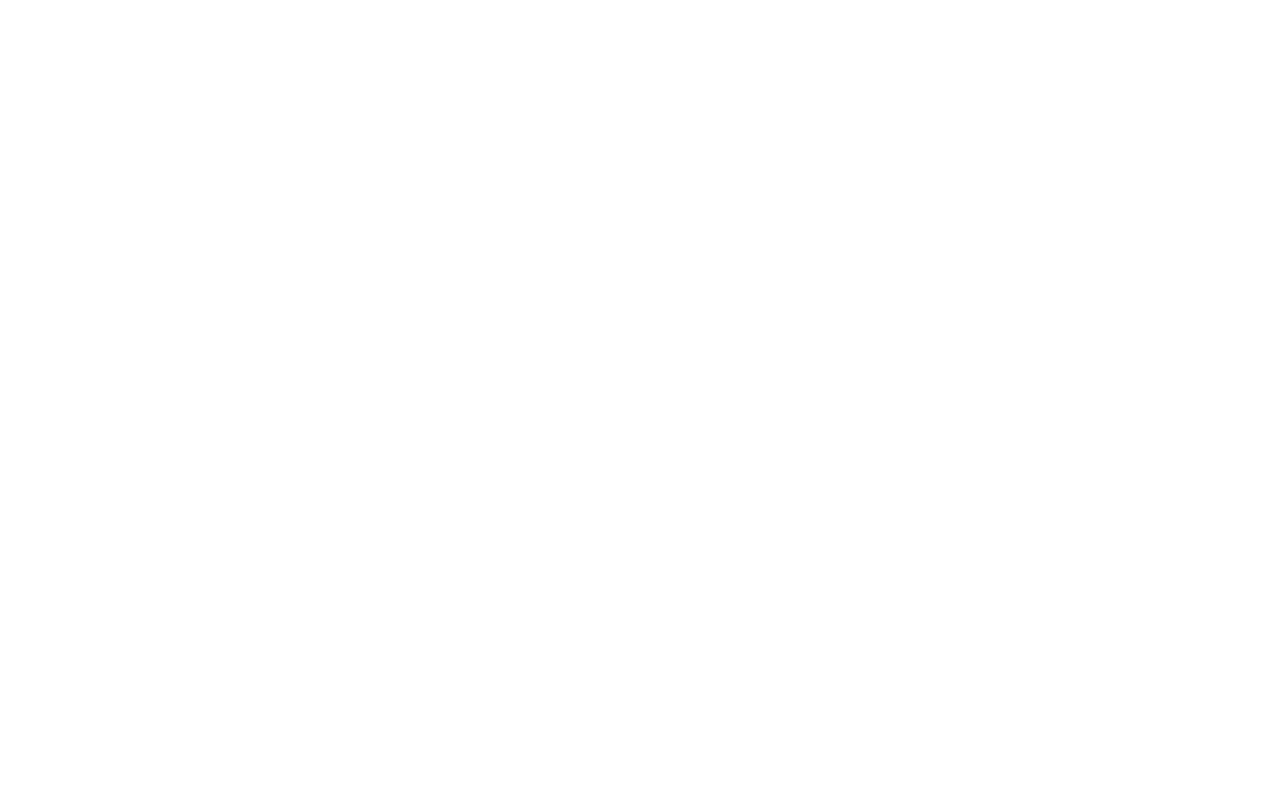
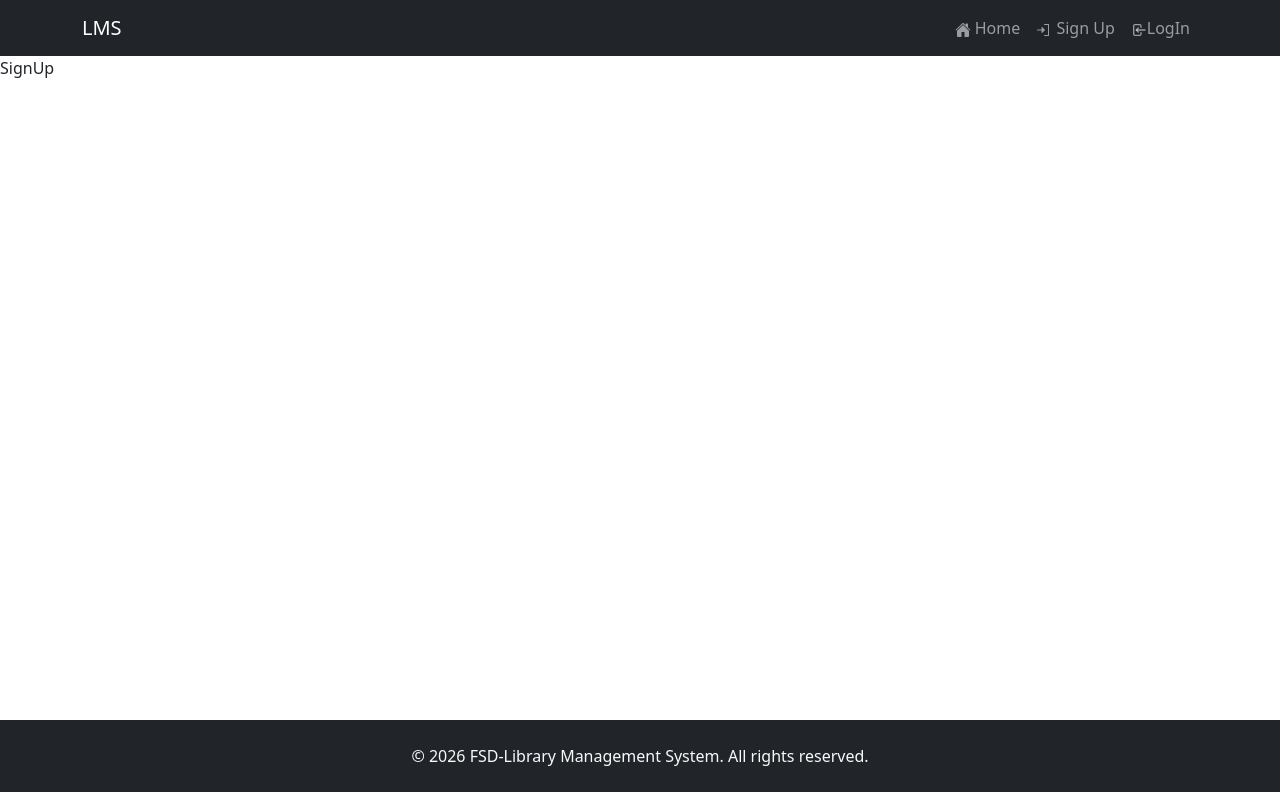
Before and after one commit to binayamoktan26/FSD-Library-Management-System, a React (Vite) app in the folder online_fe_lms/: page /signup in a window 1280 px wide. Before the commit this address had no page. Built offline with nearby package versions, Linux system fonts and the light colour scheme.

Commit message:
basic layout complete

```diff
--- a/online_fe_lms/src/components/layouts/DefaultLayouts.jsx
+++ b/online_fe_lms/src/components/layouts/DefaultLayouts.jsx
@@ -1,15 +1,18 @@
 import React from "react";
 import { Header } from "./Header";
 import { Footer } from "./Footer";
+import { Outlet } from "react-router-dom";
 
-const DefaultLayouts = ({ children }) => {
+const DefaultLayouts = () => {
   return (
     <div>
       {/* navbar  */}
 
       <Header />
       {/* main body  */}
-      <main className="main"></main>
+      <main className="main">
+        <Outlet />
+      </main>
 
       {/* footer  */}
       <Footer />
--- a/online_fe_lms/src/components/layouts/Header.jsx
+++ b/online_fe_lms/src/components/layouts/Header.jsx
@@ -2,7 +2,9 @@
 import Nav from 'react-bootstrap/Nav';
 import Navbar from 'react-bootstrap/Navbar';
 import { Link } from 'react-router-dom';
-
+import { IoHome } from "react-icons/io5";
+import { TbLogin } from "react-icons/tb";
+import { PiSignInFill } from "react-icons/pi";
 export const  Header = ()=> {
   return (
     <Navbar expand="lg" className="bg-dark" variant="dark">
@@ -11,9 +13,9 @@
         <Navbar.Toggle aria-controls="basic-navbar-nav" />
         <Navbar.Collapse id="basic-navbar-nav">
           <Nav className="ms-auto">
-            <Link classname="nav-link" to="/">Home</Link>
-            <Link classname="nav-link" to="/signup">Sign Up </Link>
-            <Link classname="nav-link" to="/login">LogIn</Link>
+            <Link className="nav-link" to="/"><IoHome /> Home</Link>
+            <Link className="nav-link" to="/signup"><PiSignInFill /> Sign Up </Link>
+            <Link className="nav-link" to="/login"> <TbLogin />LogIn</Link>
 
           </Nav>
         </Navbar.Collapse>
--- a/online_fe_lms/src/pages/index.js
+++ b/online_fe_lms/src/pages/index.js
@@ -1,2 +1,6 @@
 export {default as HomePage} from "./home/HomePage";
 export {default as DashboardPage} from "./dashboard/DashboardPage";
+export {default as SignInPage} from "./auth/SignInPage";
+export {default as SignUpPage} from "./auth/SignUpPage";
+export {default as ForgetPasswordPage} from "./auth/ForgetPasswordPage";
+export {default as BookLandingPage} from "./books/BookLandingPage";
--- a/online_fe_lms/src/routes/AppRoutes.jsx
+++ b/online_fe_lms/src/routes/AppRoutes.jsx
@@ -1,16 +1,28 @@
-import React from 'react'
+import React from "react";
 import { Routes, Route } from "react-router-dom";
-import {HomePage , DashboardPage} from "../pages";
-import DefaultLayouts from '../components/layouts/DefaultLayouts';
+import {
+  HomePage,
+  DashboardPage,
+  SignInPage,
+  SignUpPage,
+  ForgetPasswordPage,
+  BookLandingPage,
+} from "../pages";
+import DefaultLayouts from "../components/layouts/DefaultLayouts";
 const AppRoutes = () => {
   return (
     <Routes>
-        {/* Public Pages */}
-        <Route path="/" element={<DefaultLayouts><HomePage /></DefaultLayouts>} />
-        {/* Private Pages  */}
-        <Route path ="/user" element={<DashboardPage />}/>
+      {/* Public Pages */}
+      <Route path="/" element={<DefaultLayouts />}>
+        <Route index element={<HomePage />} />
+        <Route path="login" element={<SignInPage />}></Route>
+        <Route path="signup" element={<SignUpPage />}></Route>
+        <Route path="forget-password" element={<ForgetPasswordPage />}></Route>
+      </Route>
+      {/* Private Pages  */}
+      <Route path="/user" element={<DashboardPage />} />
     </Routes>
-  )
-}
+  );
+};
 
-export default AppRoutes
+export default AppRoutes;
```
Also changed, not shown: online_fe_lms/src/pages/auth/SignUpPage.jsx (renamed from online_fe_lms/src/pages/auth/SignUp.jsx).
